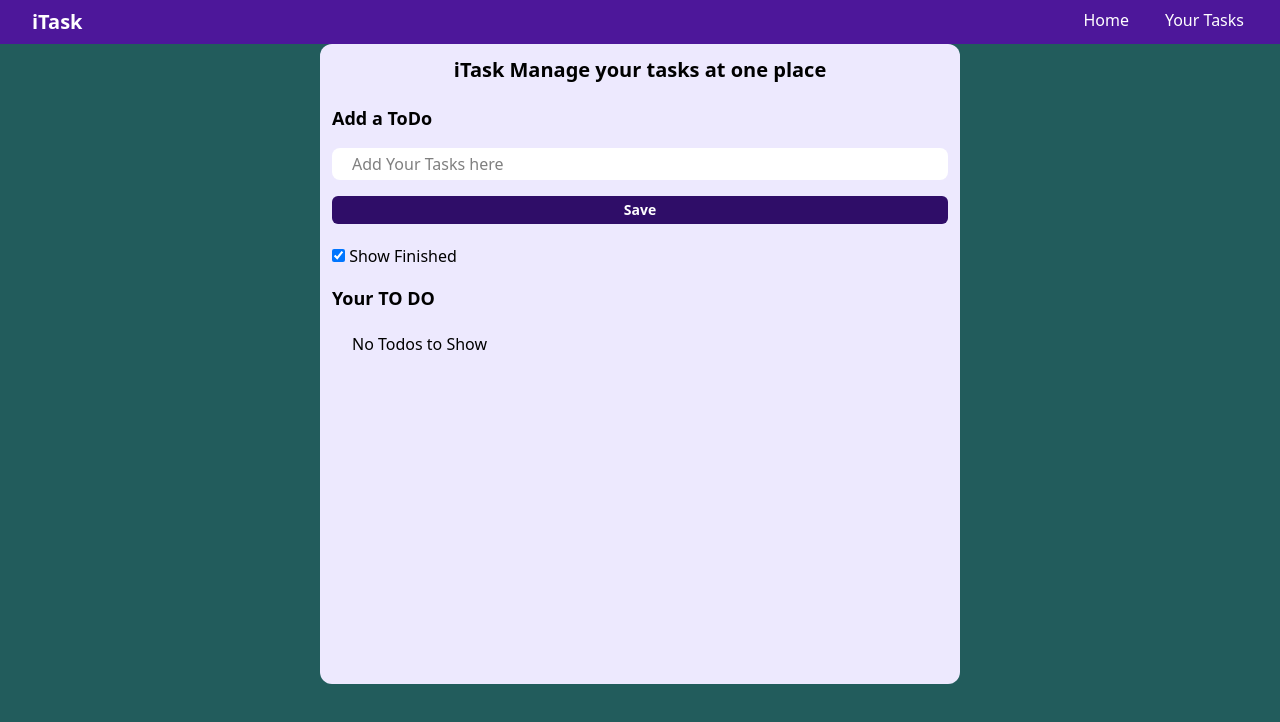
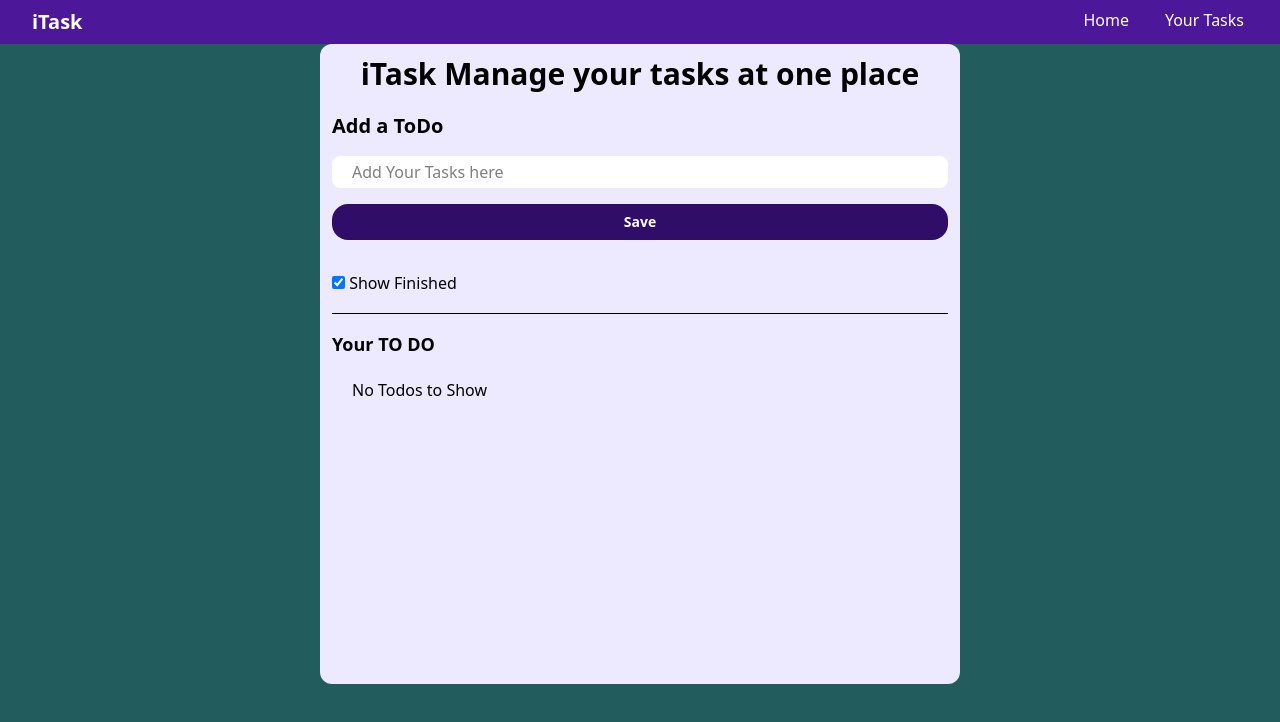
Before and after one commit to DollySuman/To-Do-List-Using-React, a React (Vite) app: page / in a window 1280 px wide. Shown: the top 722 px of the page. Built offline with nearby package versions, Linux system fonts and the light colour scheme.

Commit message:
Project done

```diff
--- a/src/App.jsx
+++ b/src/App.jsx
@@ -92,13 +92,15 @@ function App() {
     <>
       <Navbar/>
       <div className="mx-3 md:container md:mx-auto bg-violet-100 rounded-xl p-3 min-h-[80vh] md:w-1/2">
-      <h1 className='font-bold text-xl text-center'>iTask Manage your tasks at one place</h1>
+      <h1 className='font-bold text-3xl text-center'>iTask Manage your tasks at one place</h1>
         <div className="addtodo my-5 flex flex-col gap-4">
-          <h2 className='text-lg font-bold'>Add a ToDo</h2>
+          <h2 className='text-xl font-bold'>Add a ToDo</h2>
           <input  onChange={handleChange} value={todo} className='bg-white w-full rounded-lg px-5 py-1' type="text" placeholder='Add Your Tasks here' />
-          <button onClick={handleAdd} disabled={todo.length<=3} className=' text-sm font-bold bg-violet-800 hover:bg-violet-950 text-white rounded-md p-2 py-1 disabled:bg-violet-950'>Save</button>
+          <button onClick={handleAdd} disabled={todo.length<=3} className=' text-sm font-bold bg-violet-800 hover:bg-violet-950 text-white p-4 py-2 disabled:bg-violet-950 rounded-2xl'>Save</button>
           </div>
-          <input onChange={togglefinsihed} type="checkbox" checked={showFinished} /> Show Finished
+          <input className='my-4' id='show' onChange={togglefinsihed} type="checkbox" checked={showFinished} /> Show Finished
+          <label className='mx-2' htmlFor="show"></label>
+          <hr className='my-2' />
           <h2 className='my-4 text-lg font-bold'>Your TO DO</h2>
           <div className="todos">
           {todos.length===0 && <div className='m-5'>No Todos to Show</div>}
```
